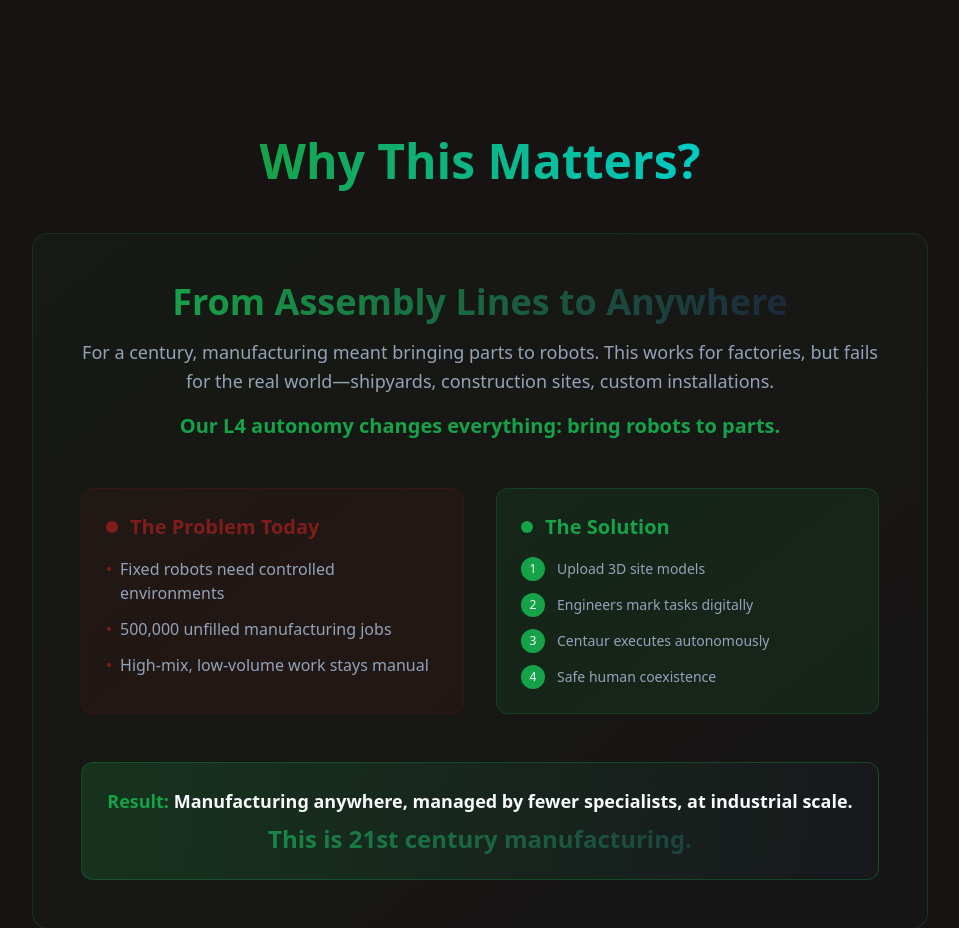
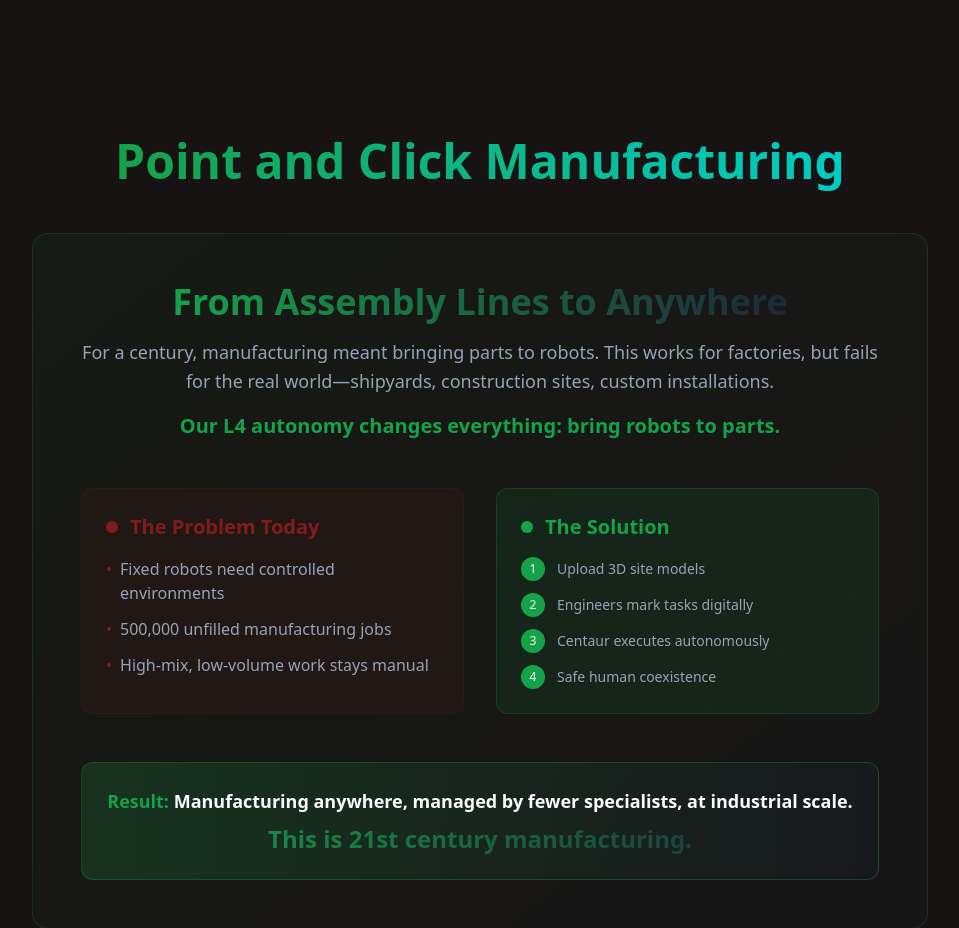
Before and after one commit to jaychak/rainier-web-forge-39, a React (Vite) app: page / in a window 1280 px wide. Shown: the part 2780-3708 px from the top of the page, without its empty margins (160-1119 px from the left). Built offline with nearby package versions, Linux system fonts and the light colour scheme.

Commit message:
Update 'Why This Matters' title
Updated the title of the 'Why This Matters' section to 'Point and Click Manufacturing'.
-edited src/components/WhyThisMattersSection.tsx

```diff
--- a/src/components/WhyThisMattersSection.tsx
+++ b/src/components/WhyThisMattersSection.tsx
@@ -54,7 +54,7 @@ export const WhyThisMattersSection = () => {
       <div className="container mx-auto px-4">
         <div className="text-center mb-12">
           <h2 className="text-4xl md:text-5xl font-bold mb-6">
-            <span className="gradient-text">Why This Matters?</span>
+            <span className="gradient-text">Point and Click Manufacturing</span>
           </h2>
         </div>
 
```
